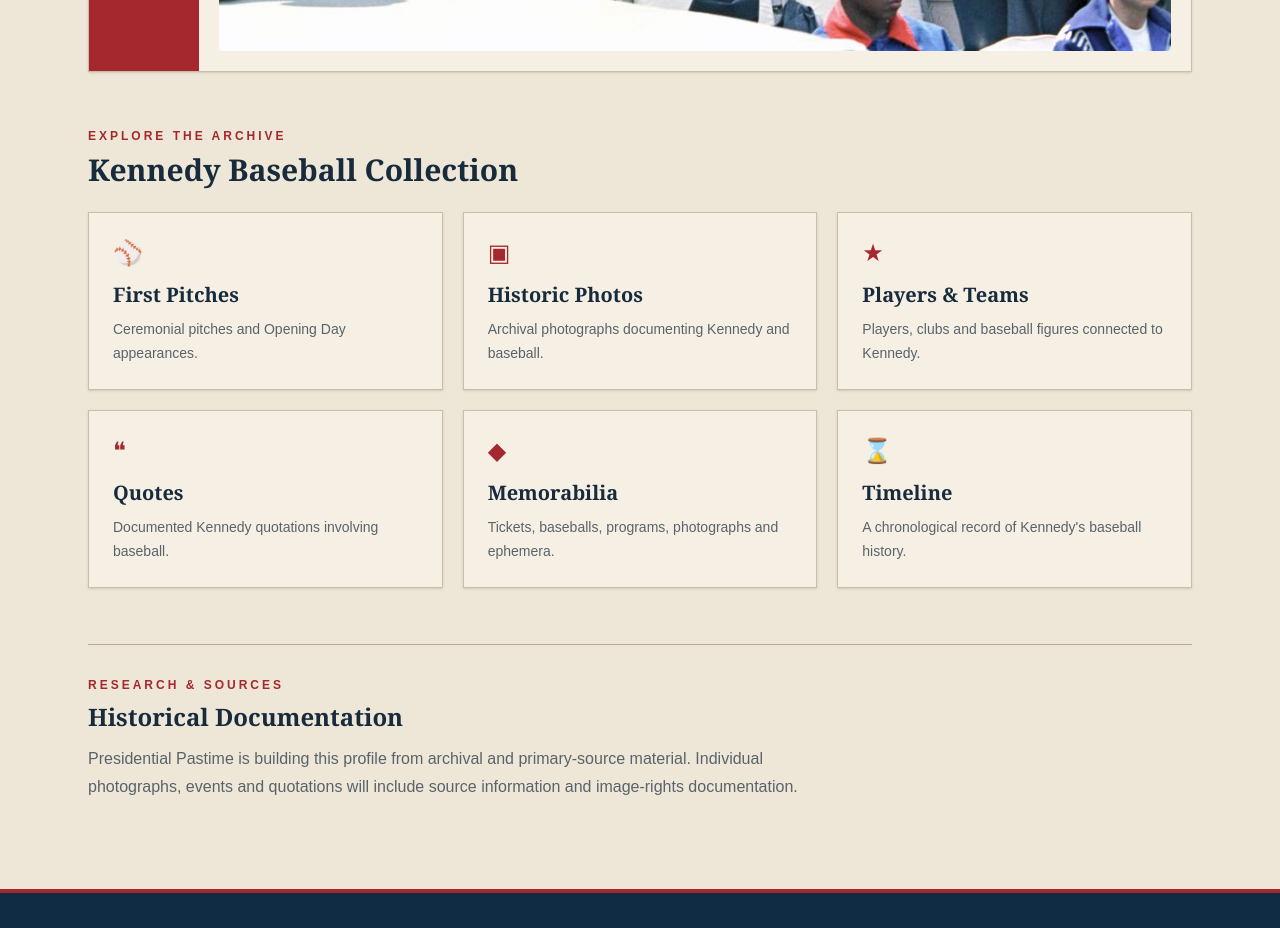
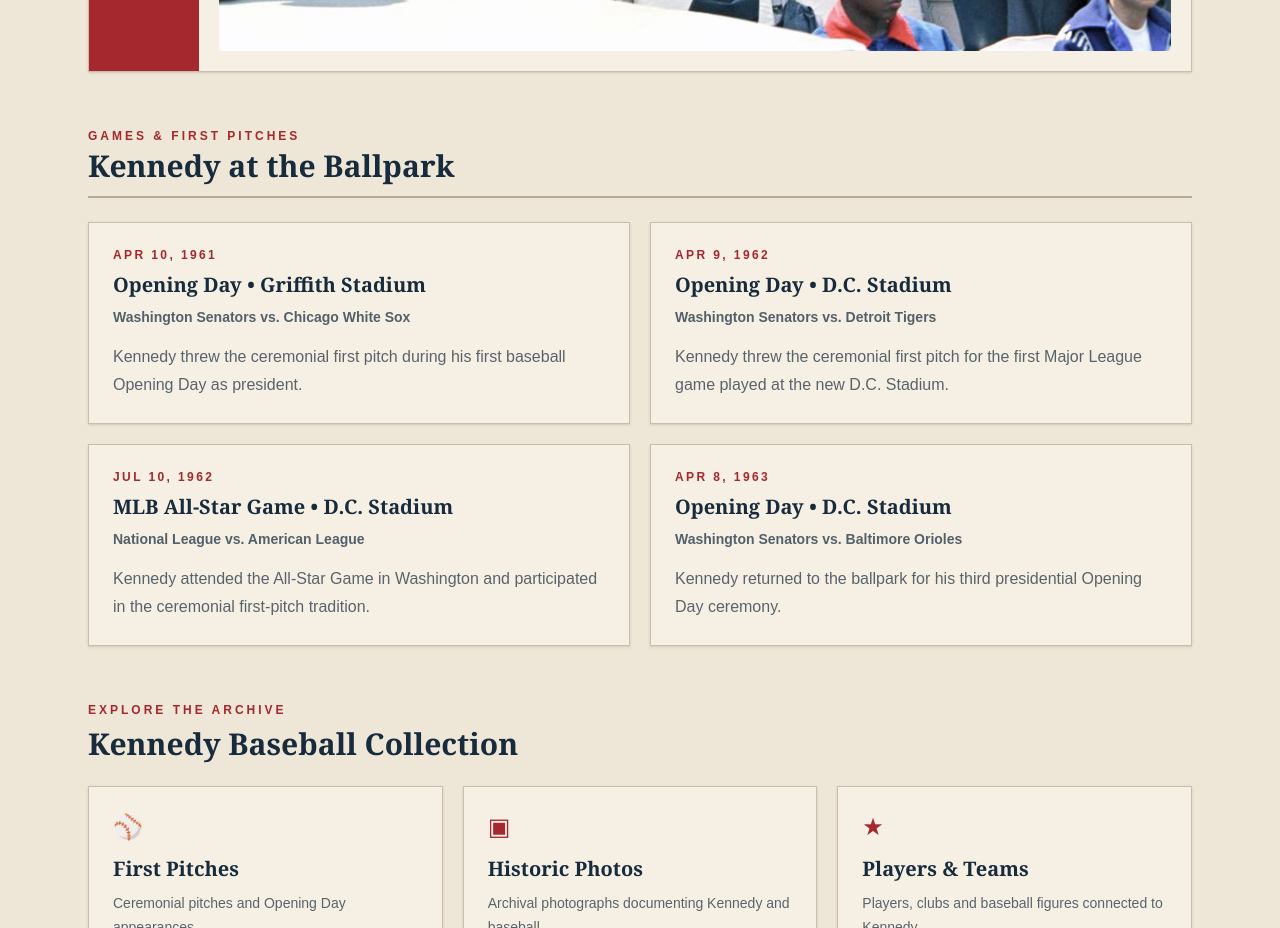
Before and after one commit to boatergent84/presidential-pastime, a Next.js app: page /presidents/john-f-kennedy in a window 1280 px wide. Shown: the part 4380-5308 px from the top of the page. Built offline with nearby package versions, Linux system fonts and the light colour scheme.

Commit message:
Add JFK games and first pitches section

```diff
--- a/src/app/presidents/john-f-kennedy/page.tsx
+++ b/src/app/presidents/john-f-kennedy/page.tsx
@@ -247,6 +247,59 @@ export default function JohnFKennedyPage() {
         </section>
 
         {/* Archive categories */}
+        {/* Games & First Pitches */}
+        <section className="mt-14">
+          <div className="border-b-2 border-[#b8aa8e] pb-3">
+            <p className="text-xs font-bold uppercase tracking-[0.25em] text-[#a4282d]">
+              Games & First Pitches
+            </p>
+            <h2 className="mt-1 font-serif text-3xl font-bold">
+              Kennedy at the Ballpark
+            </h2>
+          </div>
+
+          <div className="mt-6 grid gap-5 md:grid-cols-2">
+            {[
+              [
+                "APR 10, 1961",
+                "Opening Day • Griffith Stadium",
+                "Washington Senators vs. Chicago White Sox",
+                "Kennedy threw the ceremonial first pitch during his first baseball Opening Day as president.",
+              ],
+              [
+                "APR 9, 1962",
+                "Opening Day • D.C. Stadium",
+                "Washington Senators vs. Detroit Tigers",
+                "Kennedy threw the ceremonial first pitch for the first Major League game played at the new D.C. Stadium.",
+              ],
+              [
+                "JUL 10, 1962",
+                "MLB All-Star Game • D.C. Stadium",
+                "National League vs. American League",
+                "Kennedy attended the All-Star Game in Washington and participated in the ceremonial first-pitch tradition.",
+              ],
+              [
+                "APR 8, 1963",
+                "Opening Day • D.C. Stadium",
+                "Washington Senators vs. Baltimore Orioles",
+                "Kennedy returned to the ballpark for his third presidential Opening Day ceremony.",
+              ],
+            ].map(([date, title, game, description]) => (
+              <article
+                key={date}
+                className="border border-[#c9bea7] bg-[#f6f0e4] p-6 shadow-sm"
+              >
+                <p className="text-xs font-bold tracking-[0.2em] text-[#a4282d]">
+                  {date}
+                </p>
+                <h3 className="mt-2 font-serif text-xl font-bold">{title}</h3>
+                <p className="mt-2 text-sm font-bold text-[#53606a]">{game}</p>
+                <p className="mt-4 leading-7 text-[#59636b]">{description}</p>
+              </article>
+            ))}
+          </div>
+        </section>
+
         <section className="mt-14">
           <p className="text-xs font-bold uppercase tracking-[0.25em] text-[#a4282d]">
             Explore the Archive
```
